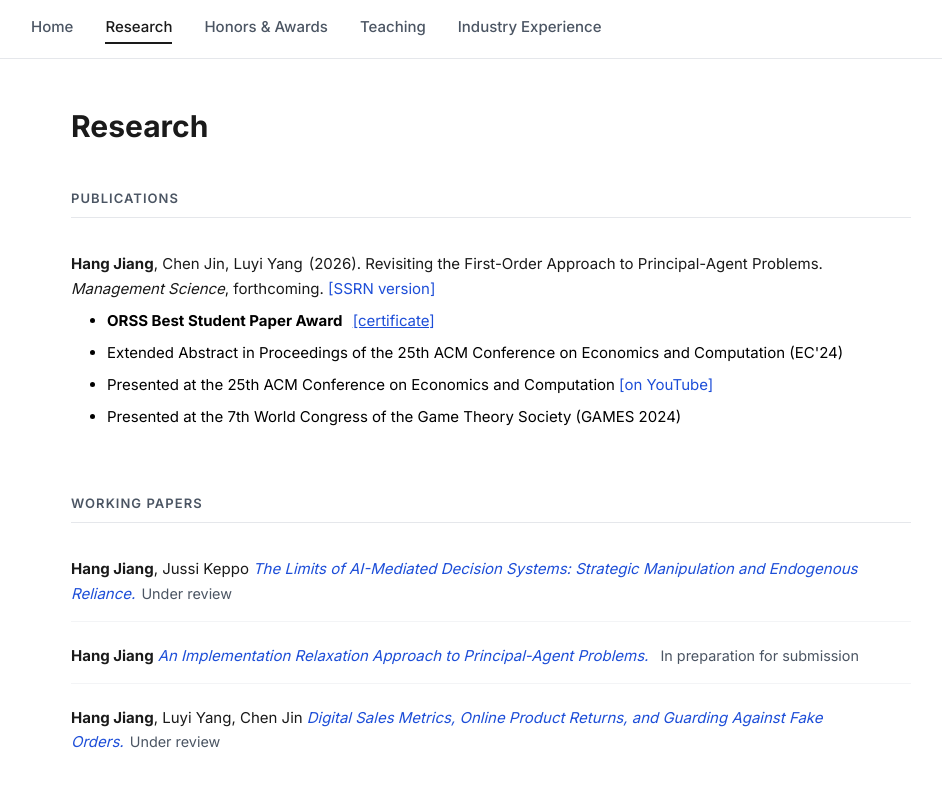
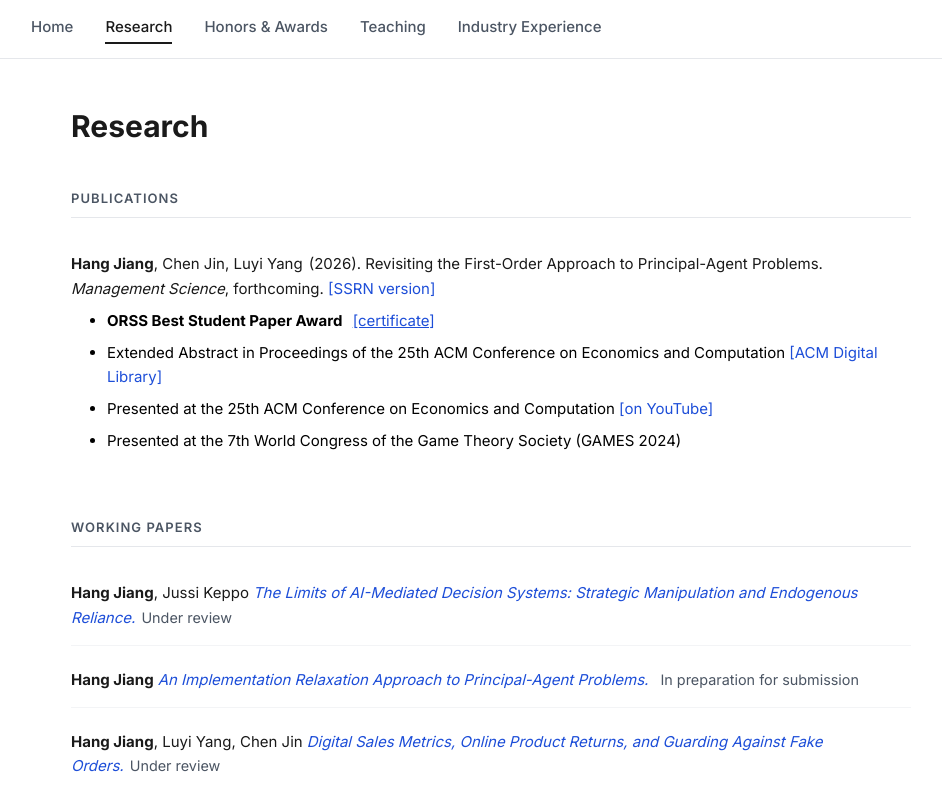
Before and after one commit to JHaaa/jianghang.github.io, a Next.js app: page /research in a window 1280 px wide. Shown: the top 800 px of the page, without its empty margins (149-1091 px from the left). Built offline with nearby package versions, Linux system fonts and the light colour scheme.

Commit message:
Update page.tsx

```diff
--- a/src/app/research/page.tsx
+++ b/src/app/research/page.tsx
@@ -42,9 +42,17 @@ const ResearchPage = () => {
                 [certificate]
               </a>
             </li>
-            <li>
-              Extended Abstract in Proceedings of the 25th ACM Conference on Economics and Computation (EC&apos;24)
-            </li>
+<li>
+  Extended Abstract in Proceedings of the 25th ACM Conference on Economics and Computation{' '}
+  <a
+    href="https://dl.acm.org/doi/10.1145/3670865.3673453"
+    target="_blank"
+    rel="noopener noreferrer"
+    className={styles.link}
+  >
+    [ACM Digital Library]
+  </a>
+</li>
             <li>
               Presented at the 25th ACM Conference on Economics and Computation{' '}
               <a
```
